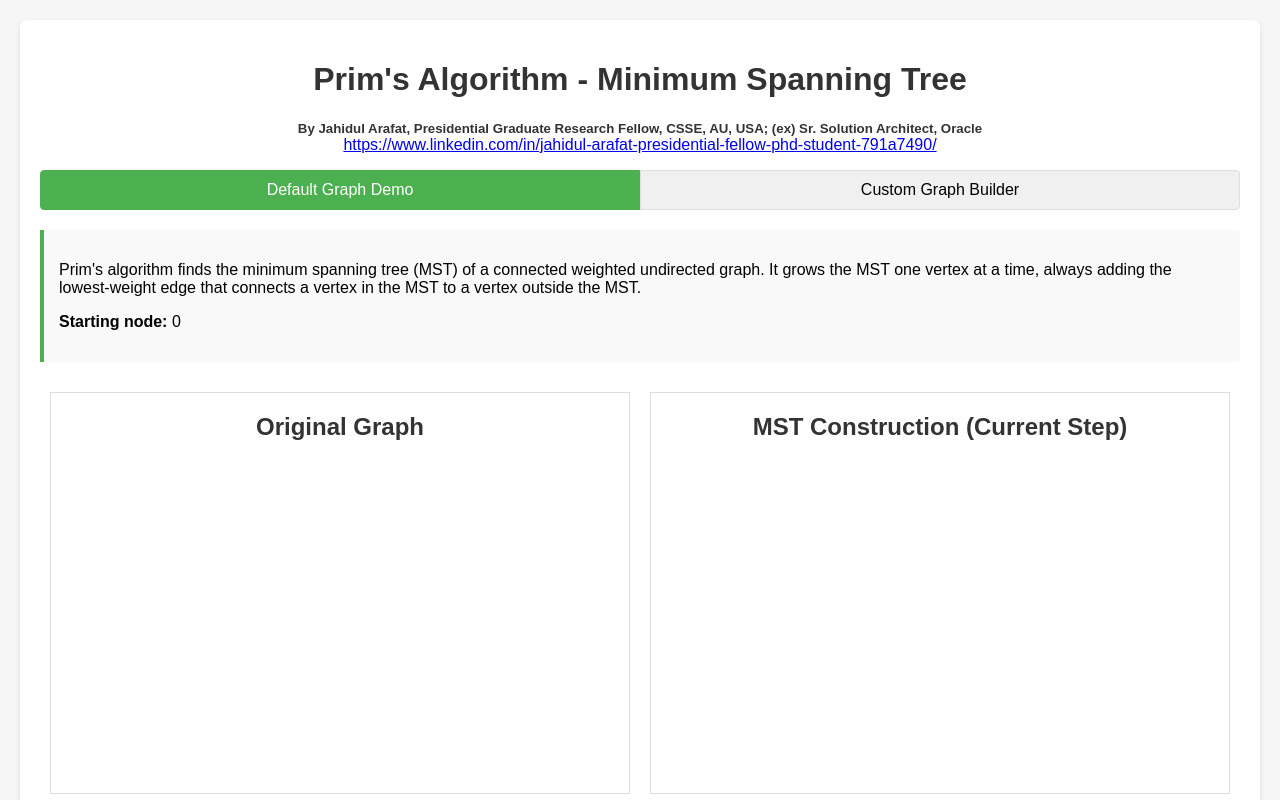
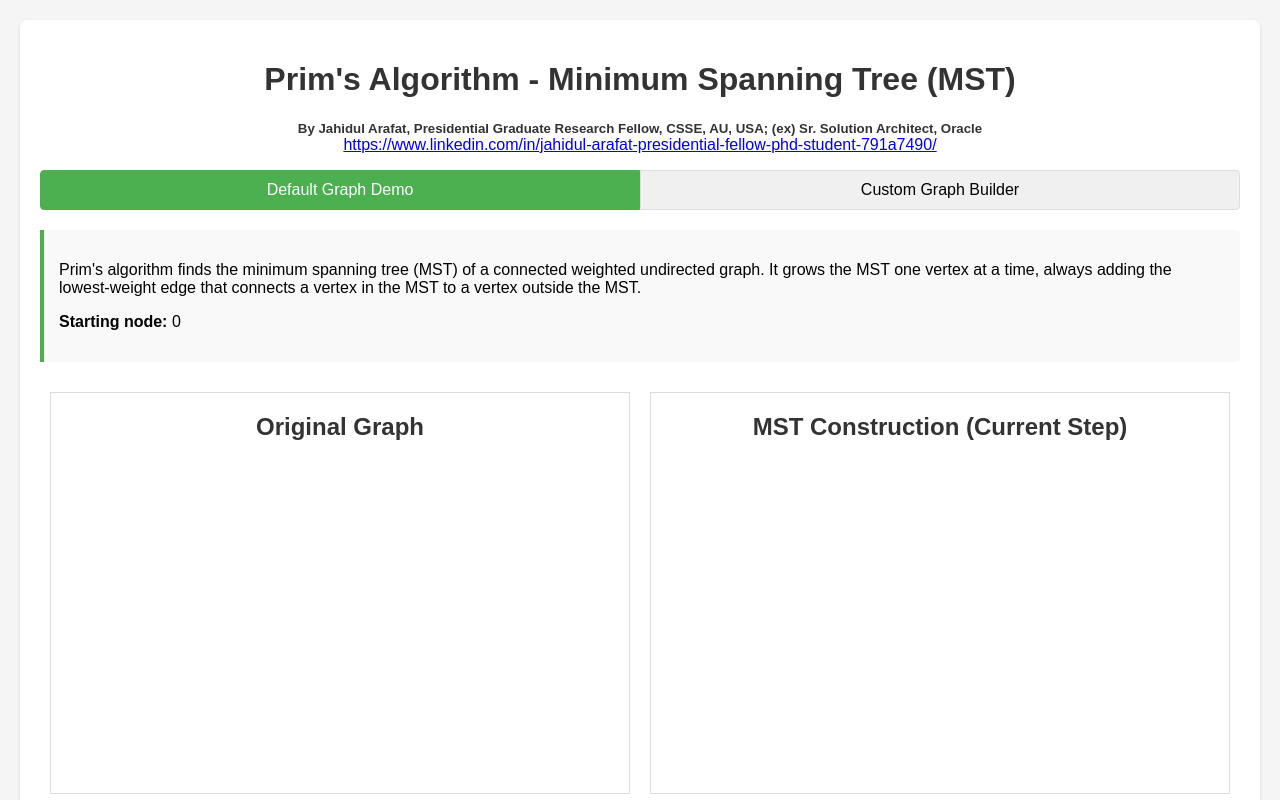
Before and after one commit to jahidul-arafat/prims_mst_visualization, a plain HTML site: page index.html in a window 1280 px wide. Shown: the top 800 px of the page. Drawn offline with nearby package versions, Linux system fonts and the light colour scheme.

Commit message:
deploy-01

```diff
--- a/index.html
+++ b/index.html
@@ -13,7 +13,7 @@
 </head>
 <body>
 <div class="container">
-  <h1>Prim's Algorithm - Minimum Spanning Tree</h1>
+  <h1>Prim's Algorithm - Minimum Spanning Tree (MST)</h1>
   <h5 style="margin-bottom: 0;">By Jahidul Arafat, Presidential Graduate Research Fellow, CSSE, AU, USA; (ex) Sr. Solution Architect, Oracle</h5>
   <p style="text-align: center; margin-top: 0;">
     <a href="https://www.linkedin.com/in/jahidul-arafat-presidential-fellow-phd-student-791a7490/" target="_blank">https://www.linkedin.com/in/jahidul-arafat-presidential-fellow-phd-student-791a7490/</a>
```
